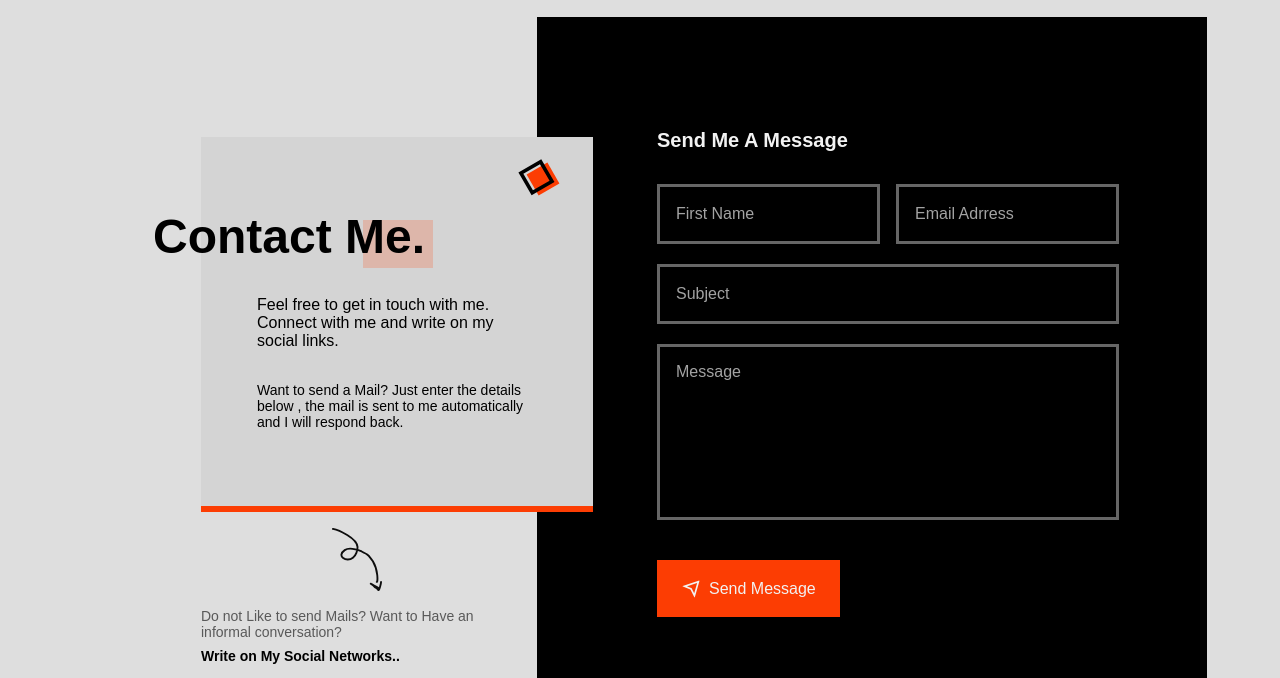
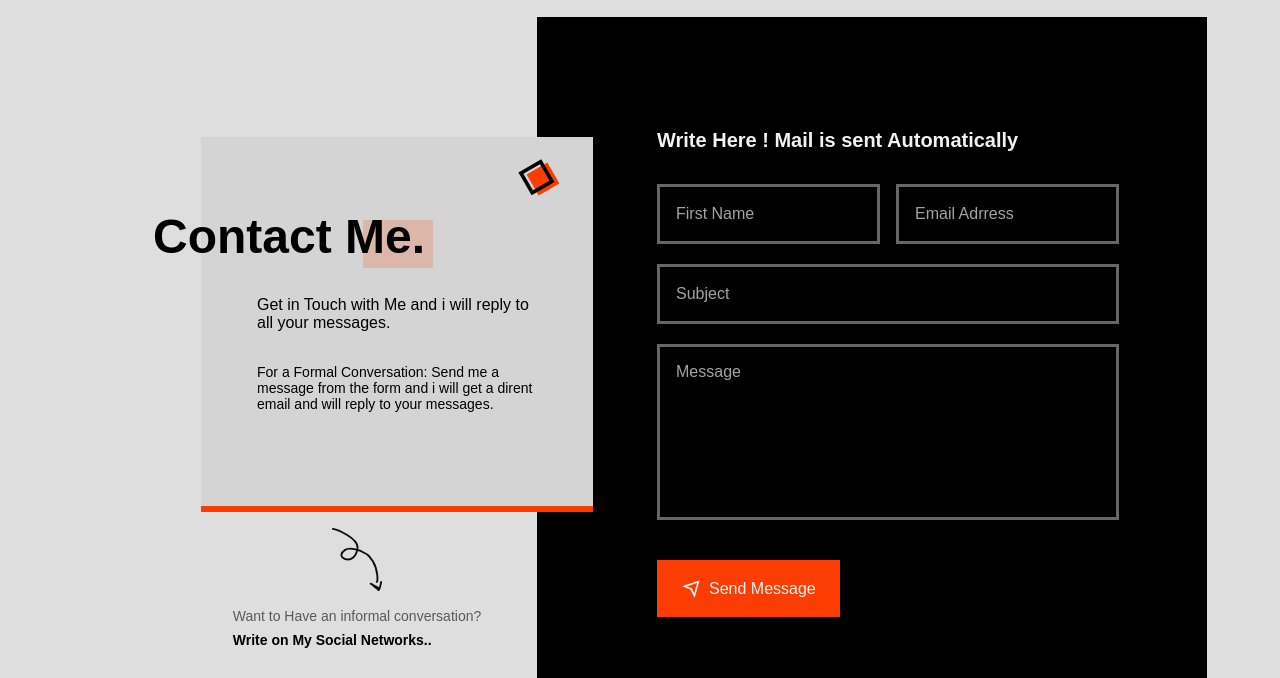
Before and after one commit to neeraj-gs/Portfolio-Website, a plain HTML site: page index.html in a window 1280 px wide. Shown: the part 3890-4568 px from the top of the page. Drawn offline with nearby package versions, Linux system fonts and the light colour scheme; a web font is replaced by a local one.

Commit message:
Updated my contact detaisl and the page

```diff
--- a/index.html
+++ b/index.html
@@ -151,16 +151,10 @@
                         <i class="ri-twitter-line"></i>
                      </a>
                   </div>
-
                </div>
 
             </div>
          </section>
-
-         <!--==================== SERVICES ====================-->
-         <!-- <section class="services section">
-
-         </section> -->
 
          <!--==================== PROJECTS ====================-->
          <section class="projects section" id="projects">
@@ -368,17 +362,17 @@
                <div class="contact__data">
                   <h2 class="section__title-2"><span>Contact Me.</span></h2>
                   <p class="contact__description-1">
-                     Feel free to get in touch with me. Connect with me and write on my social links.
+                     Get in Touch with Me and i will reply to all your messages.
                   </p>
                   <p class="contact__description-2">
-                     Want to send a Mail? Just enter the details below , the mail is sent to me automatically and I will respond back.
+                     For a Formal Conversation: Send me a message from the form and i will get a dirent email and will reply to your messages.
                   </p>
                   <div class="geometric-box"></div>
                </div>
 
 
                <div class="contact__mail">
-                  <h2 class="contact__title">Send Me A Message</h2>
+                  <h2 class="contact__title">Write Here ! Mail is sent Automatically</h2>
                   <form action="" id="contact-form" class="contact__form">
                      <div class="contact__group">
                         <div class="contact__box">
@@ -416,7 +410,7 @@
                   <div class="contact__social-data">
                      <div>
                         <p class="contact__social-description-1">
-                           Do not Like to send Mails? Want to Have an informal conversation?
+                           Want to Have an informal conversation?
                         </p>
                         <p class="contact__social-description-2">
                            Write on My Social Networks..
```
